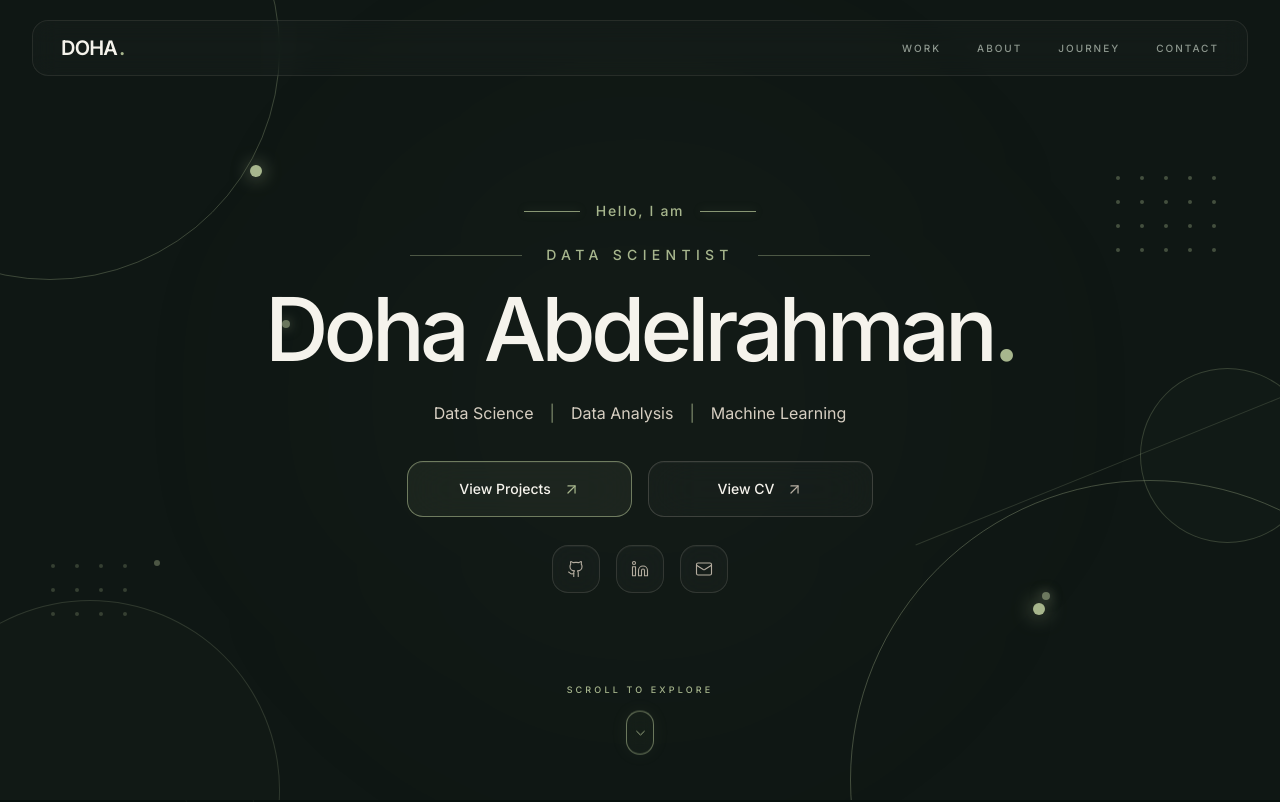
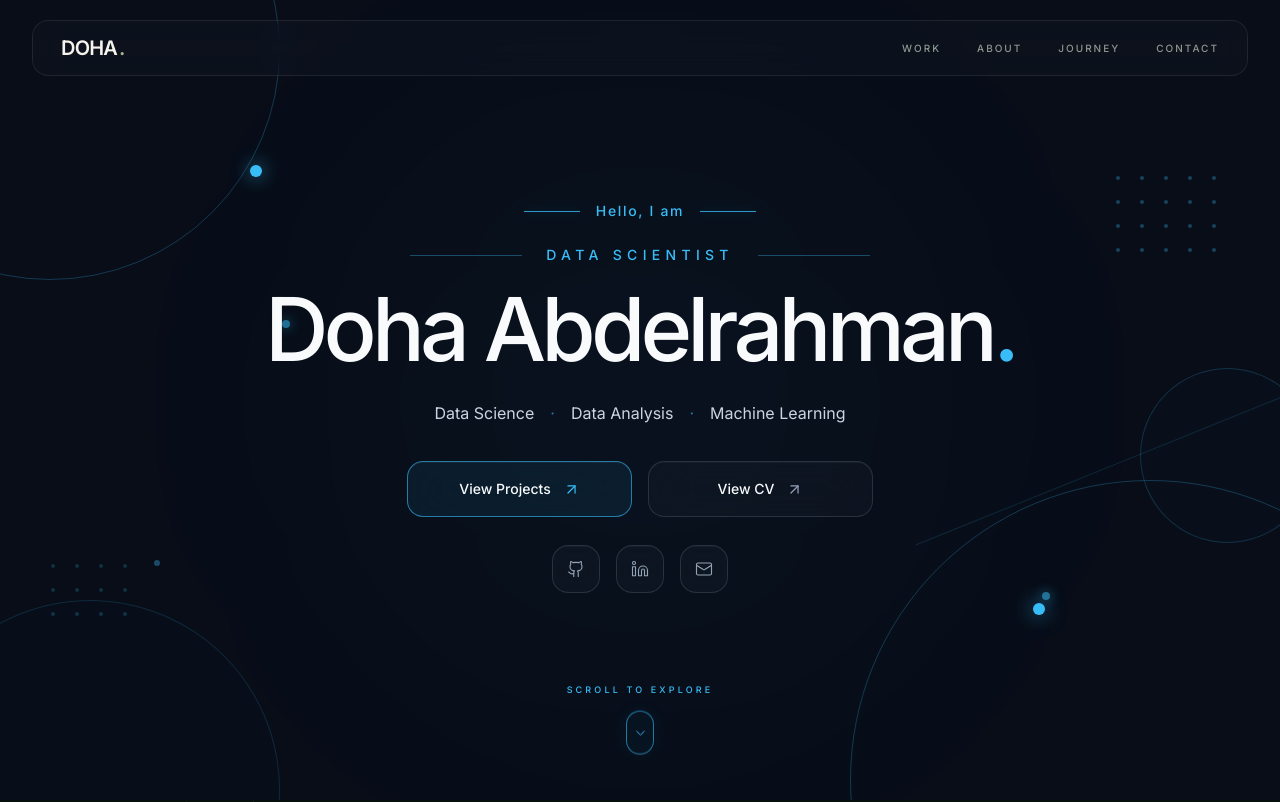
Before and after one commit to DohaAbdelrahman/Doha, a Next.js app: page / in a window 1280 px wide. Shown: the top 802 px of the page. Built offline with nearby package versions, Linux system fonts and the light colour scheme.

Commit message:
edit color

```diff
--- a/src/sections/HeroSection.tsx
+++ b/src/sections/HeroSection.tsx
@@ -26,8 +26,8 @@ export default function HeroSection() {
         relative
         min-h-screen
         overflow-hidden
-        bg-[#0F1714]
-        text-[#F5F3EC]
+        bg-[#080D18]
+        text-[#F8FAFC]
       "
     >
       {/* =====================================================
@@ -46,7 +46,7 @@ export default function HeroSection() {
             -translate-x-1/2
             -translate-y-1/2
             rounded-full
-            bg-[#A7B68D]/[0.025]
+            bg-[#38BDF8]/[0.025]
             blur-[130px]
           "
         />
@@ -61,7 +61,7 @@ export default function HeroSection() {
             w-[460px]
             rounded-full
             border
-            border-[#A7B68D]/30
+            border-[#38BDF8]/25
           "
         />
 
@@ -73,8 +73,8 @@ export default function HeroSection() {
             h-3
             w-3
             rounded-full
-            bg-[#A7B68D]
-            shadow-[0_0_18px_rgba(167,182,141,0.8)]
+            bg-[#38BDF8]
+            shadow-[0_0_18px_rgba(56,189,248,0.8)]
           "
         />
 
@@ -88,8 +88,8 @@ export default function HeroSection() {
             w-[380px]
             rounded-full
             border
-            border-[#A7B68D]/20
-            bg-[#A7B68D]/[0.015]
+            border-[#38BDF8]/15
+            bg-[#38BDF8]/[0.012]
           "
         />
 
@@ -103,7 +103,7 @@ export default function HeroSection() {
             w-[600px]
             rounded-full
             border
-            border-[#A7B68D]/35
+            border-[#38BDF8]/25
           "
         />
 
@@ -115,8 +115,8 @@ export default function HeroSection() {
             h-3
             w-3
             rounded-full
-            bg-[#A7B68D]
-            shadow-[0_0_20px_rgba(167,182,141,0.8)]
+            bg-[#38BDF8]
+            shadow-[0_0_20px_rgba(56,189,248,0.8)]
           "
         />
 
@@ -130,8 +130,8 @@ export default function HeroSection() {
             w-[175px]
             rounded-full
             border
-            border-[#A7B68D]/25
-            bg-[#A7B68D]/[0.02]
+            border-[#38BDF8]/20
+            bg-[#38BDF8]/[0.015]
           "
         />
 
@@ -144,7 +144,7 @@ export default function HeroSection() {
             h-px
             w-[430px]
             rotate-[-22deg]
-            bg-[#A7B68D]/20
+            bg-[#38BDF8]/15
           "
         />
 
@@ -169,7 +169,7 @@ export default function HeroSection() {
                 h-1
                 w-1
                 rounded-full
-                bg-[#A7B68D]/35
+                bg-[#38BDF8]/30
               "
             />
           ))}
@@ -196,7 +196,7 @@ export default function HeroSection() {
                 h-1
                 w-1
                 rounded-full
-                bg-[#A7B68D]/25
+                bg-[#38BDF8]/20
               "
             />
           ))}
@@ -212,8 +212,8 @@ export default function HeroSection() {
             h-2
             w-2
             rounded-full
-            bg-[#A7B68D]/60
-            shadow-[0_0_12px_rgba(167,182,141,0.5)]
+            bg-[#38BDF8]/55
+            shadow-[0_0_12px_rgba(56,189,248,0.5)]
           "
         />
 
@@ -225,8 +225,8 @@ export default function HeroSection() {
             h-2
             w-2
             rounded-full
-            bg-[#A7B68D]/60
-            shadow-[0_0_12px_rgba(167,182,141,0.5)]
+            bg-[#38BDF8]/55
+            shadow-[0_0_12px_rgba(56,189,248,0.5)]
           "
         />
 
@@ -238,7 +238,7 @@ export default function HeroSection() {
             h-1.5
             w-1.5
             rounded-full
-            bg-[#A7B68D]/40
+            bg-[#38BDF8]/35
           "
         />
       </div>
@@ -309,8 +309,8 @@ export default function HeroSection() {
                 className="
                   h-px
                   w-10
-                  bg-[#A7B68D]/80
-                  shadow-[0_0_10px_rgba(167,182,141,0.35)]
+                  bg-[#38BDF8]/80
+                  shadow-[0_0_10px_rgba(56,189,248,0.35)]
                   sm:w-14
                 "
               />
@@ -320,7 +320,7 @@ export default function HeroSection() {
                   text-sm
                   font-medium
                   tracking-[0.12em]
-                  text-[#A7B68D]
+                  text-[#38BDF8]
                 "
               >
                 Hello, I am
@@ -330,8 +330,8 @@ export default function HeroSection() {
                 className="
                   h-px
                   w-10
-                  bg-[#A7B68D]/80
-                  shadow-[0_0_10px_rgba(167,182,141,0.35)]
+                  bg-[#38BDF8]/80
+                  shadow-[0_0_10px_rgba(56,189,248,0.35)]
                   sm:w-14
                 "
               />
@@ -365,7 +365,7 @@ export default function HeroSection() {
                   hidden
                   h-px
                   w-20
-                  bg-[#A7B68D]/40
+                  bg-[#38BDF8]/35
                   sm:block
                   md:w-28
                 "
@@ -376,7 +376,7 @@ export default function HeroSection() {
                   text-xs
                   font-medium
                   tracking-[0.38em]
-                  text-[#A7B68D]
+                  text-[#38BDF8]
                   sm:text-sm
                 "
               >
@@ -388,7 +388,7 @@ export default function HeroSection() {
                   hidden
                   h-px
                   w-20
-                  bg-[#A7B68D]/40
+                  bg-[#38BDF8]/35
                   sm:block
                   md:w-28
                 "
@@ -416,7 +416,7 @@ export default function HeroSection() {
                 font-medium
                 leading-none
                 tracking-[-0.055em]
-                text-[#F5F3EC]
+                text-[#F8FAFC]
 
                 sm:text-[62px]
                 md:text-[76px]
@@ -424,7 +424,7 @@ export default function HeroSection() {
               "
             >
               {profile.name}
-              <span className="text-[#A7B68D]">.</span>
+              <span className="text-[#38BDF8]">.</span>
             </motion.h1>
 
             {/* SKILLS */}
@@ -469,18 +469,18 @@ export default function HeroSection() {
                 >
                   <span
                     className="
-                      text-[#D6CEC1]
+                      text-[#CBD5E1]
                       transition-colors
                       duration-300
-                      hover:text-[#F5F3EC]
+                      hover:text-[#F8FAFC]
                     "
                   >
                     {skill}
                   </span>
 
                   {index < 2 && (
-                    <span className="text-[#A7B68D]/70">
-                      |
+                    <span className="text-[#38BDF8]/60">
+                      ·
                     </span>
                   )}
                 </div>
@@ -529,19 +529,19 @@ export default function HeroSection() {
                   gap-3
                   rounded-xl
                   border
-                  border-[#A7B68D]/60
-                  bg-[#A7B68D]/[0.08]
+                  border-[#38BDF8]/60
+                  bg-[#38BDF8]/[0.08]
                   px-8
                   text-sm
                   font-medium
-                  text-[#F5F3EC]
-                  shadow-[inset_0_1px_0_rgba(245,243,236,0.05)]
+                  text-[#F8FAFC]
+                  shadow-[inset_0_1px_0_rgba(248,250,252,0.05)]
                   backdrop-blur-xl
                   transition-all
                   duration-300
-                  hover:border-[#A7B68D]
-                  hover:bg-[#A7B68D]/[0.14]
-                  hover:shadow-[0_0_28px_rgba(167,182,141,0.13)]
+                  hover:border-[#38BDF8]
+                  hover:bg-[#38BDF8]/[0.14]
+                  hover:shadow-[0_0_28px_rgba(56,189,248,0.13)]
                 "
               >
                 View Projects
@@ -550,7 +550,7 @@ export default function HeroSection() {
                   size={17}
                   strokeWidth={1.7}
                   className="
-                    text-[#A7B68D]
+                    text-[#38BDF8]
                     transition-transform
                     duration-300
                     group-hover:-translate-y-0.5
@@ -575,18 +575,18 @@ export default function HeroSection() {
                   gap-3
                   rounded-xl
                   border
-                  border-[#D6CEC1]/20
-                  bg-[#F5F3EC]/[0.025]
+                  border-[#CBD5E1]/15
+                  bg-[#F8FAFC]/[0.025]
                   px-8
                   text-sm
                   font-medium
-                  text-[#F5F3EC]
-                  shadow-[inset_0_1px_0_rgba(245,243,236,0.04)]
+                  text-[#F8FAFC]
+                  shadow-[inset_0_1px_0_rgba(248,250,252,0.04)]
                   backdrop-blur-xl
                   transition-all
                   duration-300
-                  hover:border-[#A7B68D]/60
-                  hover:bg-[#F5F3EC]/[0.05]
+                  hover:border-[#38BDF8]/60
+                  hover:bg-[#F8FAFC]/[0.05]
                 "
               >
                 View CV
@@ -595,12 +595,12 @@ export default function HeroSection() {
                   size={17}
                   strokeWidth={1.7}
                   className="
-                    text-[#B5ADA0]
+                    text-[#94A3B8]
                     transition-all
                     duration-300
                     group-hover:-translate-y-0.5
                     group-hover:translate-x-0.5
-                    group-hover:text-[#A7B68D]
+                    group-hover:text-[#38BDF8]
                   "
                 />
               </a>
@@ -643,16 +643,16 @@ export default function HeroSection() {
                   justify-center
                   rounded-xl
                   border
-                  border-[#D6CEC1]/15
-                  bg-[#F5F3EC]/[0.025]
-                  text-[#B5ADA0]
-                  shadow-[inset_0_1px_0_rgba(245,243,236,0.04)]
+                  border-[#CBD5E1]/15
+                  bg-[#F8FAFC]/[0.025]
+                  text-[#94A3B8]
+                  shadow-[inset_0_1px_0_rgba(248,250,252,0.04)]
                   backdrop-blur-xl
                   transition-all
                   duration-300
-                  hover:border-[#A7B68D]/60
-                  hover:bg-[#A7B68D]/[0.08]
-                  hover:text-[#A7B68D]
+                  hover:border-[#38BDF8]/60
+                  hover:bg-[#38BDF8]/[0.08]
+                  hover:text-[#38BDF8]
                 "
               >
                 <Github size={18} strokeWidth={1.5} />
@@ -671,16 +671,16 @@ export default function HeroSection() {
                   justify-center
                   rounded-xl
                   border
-                  border-[#D6CEC1]/15
-                  bg-[#F5F3EC]/[0.025]
-                  text-[#B5ADA0]
-                  shadow-[inset_0_1px_0_rgba(245,243,236,0.04)]
+                  border-[#CBD5E1]/15
+                  bg-[#F8FAFC]/[0.025]
+                  text-[#94A3B8]
+                  shadow-[inset_0_1px_0_rgba(248,250,252,0.04)]
                   backdrop-blur-xl
                   transition-all
                   duration-300
-                  hover:border-[#A7B68D]/60
-                  hover:bg-[#A7B68D]/[0.08]
-                  hover:text-[#A7B68D]
+                  hover:border-[#38BDF8]/60
+                  hover:bg-[#38BDF8]/[0.08]
+                  hover:text-[#38BDF8]
                 "
               >
                 <Linkedin size={18} strokeWidth={1.5} />
@@ -697,16 +697,16 @@ export default function HeroSection() {
                   justify-center
                   rounded-xl
                   border
-                  border-[#D6CEC1]/15
-                  bg-[#F5F3EC]/[0.025]
-                  text-[#B5ADA0]
-                  shadow-[inset_0_1px_0_rgba(245,243,236,0.04)]
+                  border-[#CBD5E1]/15
+                  bg-[#F8FAFC]/[0.025]
+                  text-[#94A3B8]
+                  shadow-[inset_0_1px_0_rgba(248,250,252,0.04)]
                   backdrop-blur-xl
                   transition-all
                   duration-300
-                  hover:border-[#A7B68D]/60
-                  hover:bg-[#A7B68D]/[0.08]
-                  hover:text-[#A7B68D]
+                  hover:border-[#38BDF8]/60
+                  hover:bg-[#38BDF8]/[0.08]
+                  hover:text-[#38BDF8]
                 "
               >
                 <Mail size={18} strokeWidth={1.5} />
@@ -744,7 +744,7 @@ export default function HeroSection() {
               font-medium
               uppercase
               tracking-[0.35em]
-              text-[#A7B68D]
+              text-[#38BDF8]
             "
           >
             Scroll to Explore
@@ -769,14 +769,14 @@ export default function HeroSection() {
               justify-center
               rounded-full
               border
-              border-[#A7B68D]/60
-              bg-[#A7B68D]/[0.035]
-              text-[#A7B68D]
-              shadow-[0_0_18px_rgba(167,182,141,0.07)]
+              border-[#38BDF8]/60
+              bg-[#38BDF8]/[0.035]
+              text-[#38BDF8]
+              shadow-[0_0_18px_rgba(56,189,248,0.07)]
               backdrop-blur-md
               transition-all
               duration-300
-              hover:bg-[#A7B68D]/10
+              hover:bg-[#38BDF8]/10
             "
             aria-label="Scroll to projects"
           >
```
